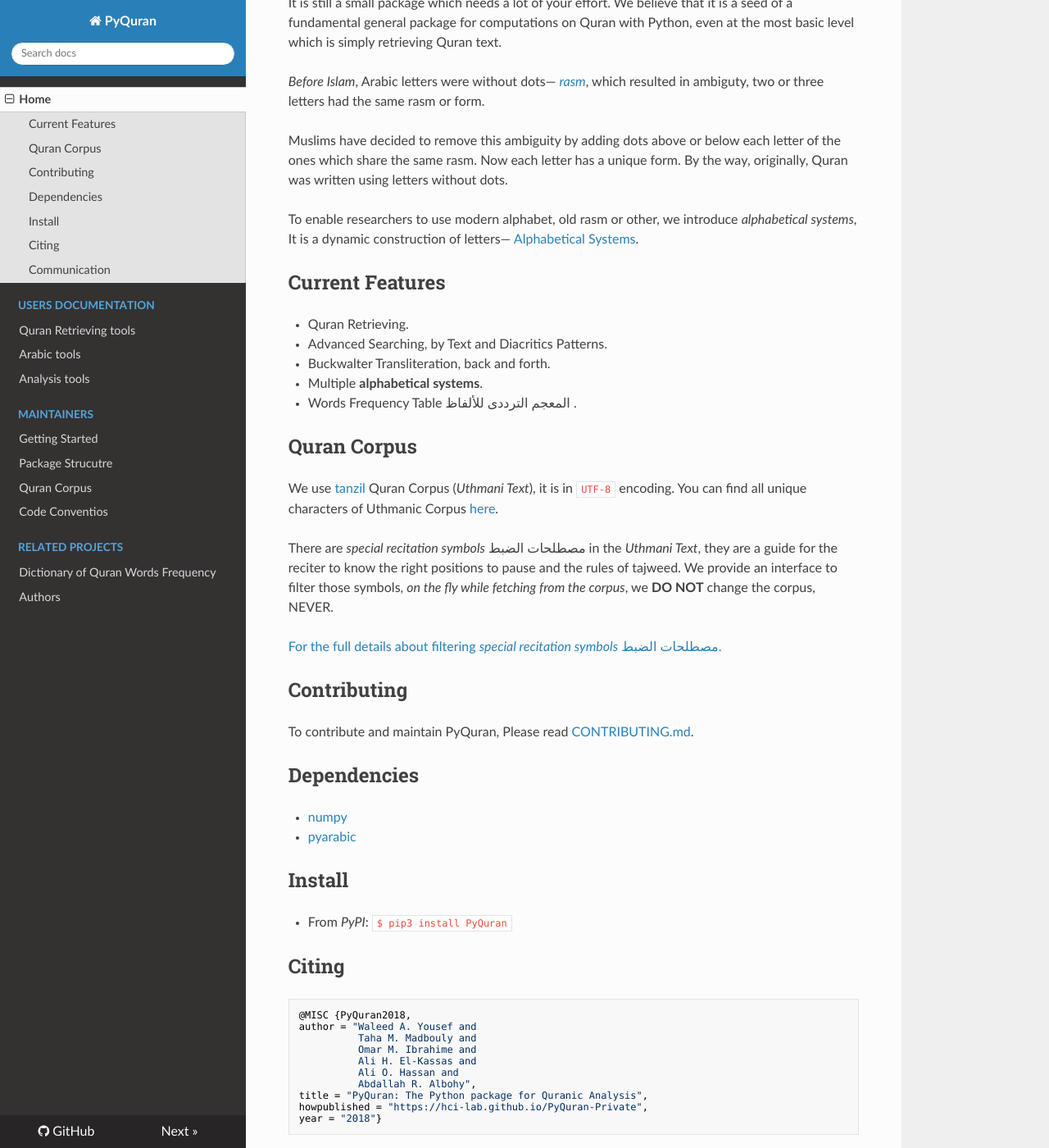
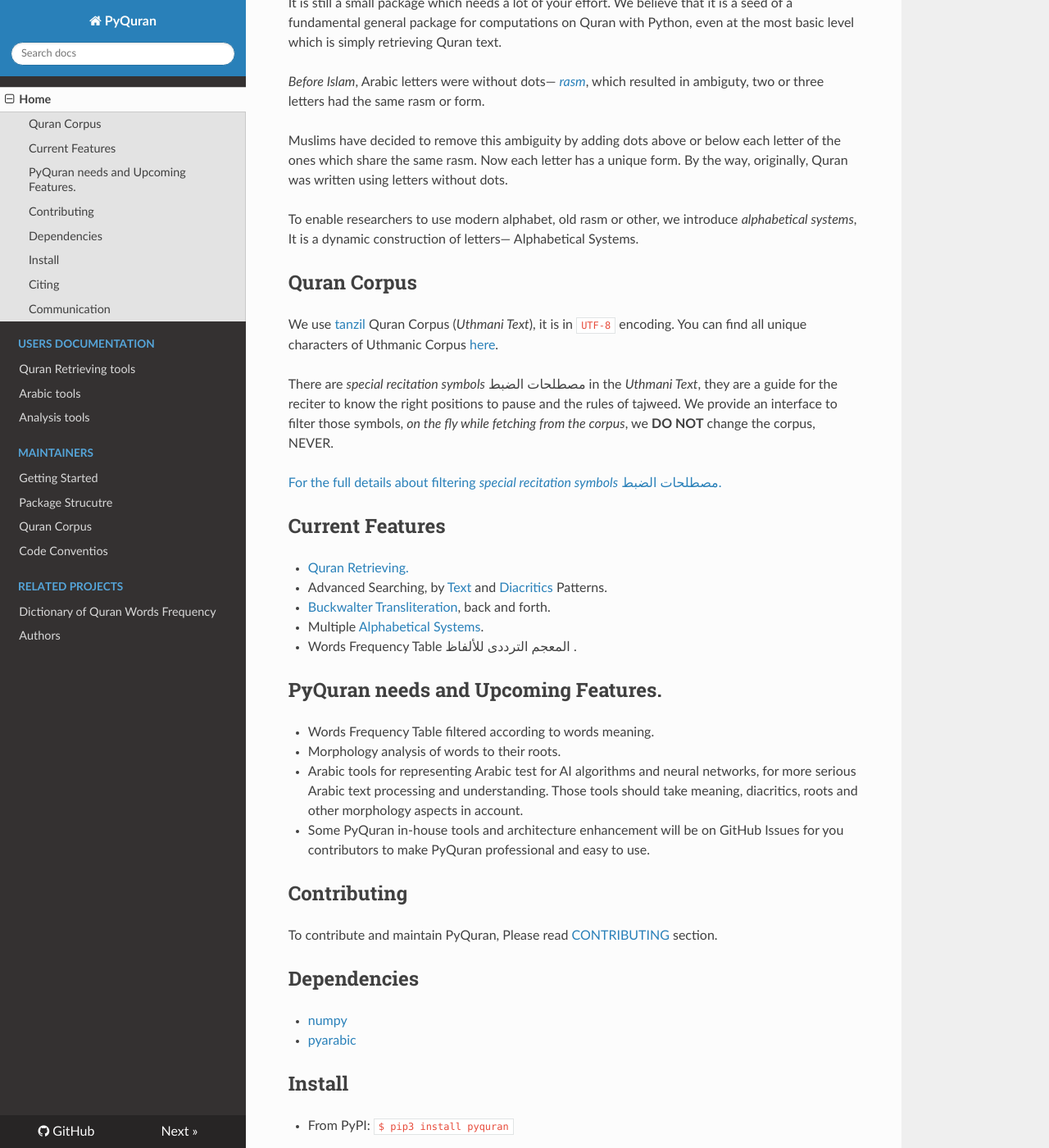
Before and after one commit to hci-lab/PyQuran, an MkDocs documentation site: the page built from documentation/docs/index.md, in a window 1280 px wide and 1400 px high, scrolled down 216 px. Shown: the whole window at 82% size. Built offline with MkDocs 1.6.1, drawn with Linux system fonts in a browser that asks for light colours; nearby versions of some CDN libraries; old or Windows-style settings are respelled for this version of MkDocs.

````diff
--- a/documentation/docs/index.md
+++ b/documentation/docs/index.md
@@ -49,8 +37,36 @@ we **DO NOT** change the corpus, NEVER.
 [For the full details about filtering *special recitation symbols* مصطلحات
 الضبط.](https://hci-lab.github.io/PyQuran-Private/Filtering-Special-Recitation-Symbols/#recitation-symbols)
 
+
+
+
+
+## Current Features
+- [Quran Retrieving.](https://hci-lab.github.io/PyQuran-Private/quran_tools/)
+- Advanced Searching, by
+  [Text](https://hci-lab.github.io/PyQuran-Private/analysis_tools/#search_sequence)
+and [Diacritics](https://hci-lab.github.io/PyQuran-Private/analysis_tools/#search_string_with_tashkeel) Patterns.
+- [Buckwalter Transliteration](https://hci-lab.github.io/PyQuran-Private/arabic_tools/#buckwalter_transliteration), back and forth.
+- Multiple [Alphabetical Systems](https://hci-lab.github.io/PyQuran-Private/arabic_tools/#alphabetical-systems).
+- Words Frequency Table المعجم الترددى للألفاظ .
+
+
+## PyQuran needs and Upcoming Features.
+- Words Frequency Table filtered according to words meaning.
+- Morphology analysis of words to their roots.
+- Arabic tools for representing Arabic test for AI algorithms and neural
+  networks, for more serious Arabic text processing and understanding. Those
+  tools should take meaning, diacritics, roots and other morphology aspects in
+  account.
+- Some PyQuran in-house tools and architecture enhancement will be on GitHub
+  Issues for you contributors to make PyQuran professional and easy to use.
+
+
+
 ## Contributing
-To contribute and maintain PyQuran, Please read  [CONTRIBUTING.md](https://hci-lab.github.io/PyQuran-Private/CONTRIBUTING).
+To contribute and maintain PyQuran, Please read  [CONTRIBUTING](https://hci-lab.github.io/PyQuran-Private/CONTRIBUTING) section.
+
+
 
 ## Dependencies
 - [numpy](http://www.numpy.org/)
@@ -58,7 +74,7 @@ To contribute and maintain PyQuran, Please read  [CONTRIBUTING.md](https://hci-l
 
 
 ## Install
-- From _PyPI_: `$ pip3 install PyQuran`
+- From PyPI: `$ pip3 install pyquran`
 
 ## Citing
 ```
````
Also changed, not shown: other parts of documentation/docs/index.md (+1 -13 lines), documentation/docs/analysis_tools.md (+1 -9 lines), documentation/docs/quran_tools.md (+1 -1 lines), README.md, 1 other file.
